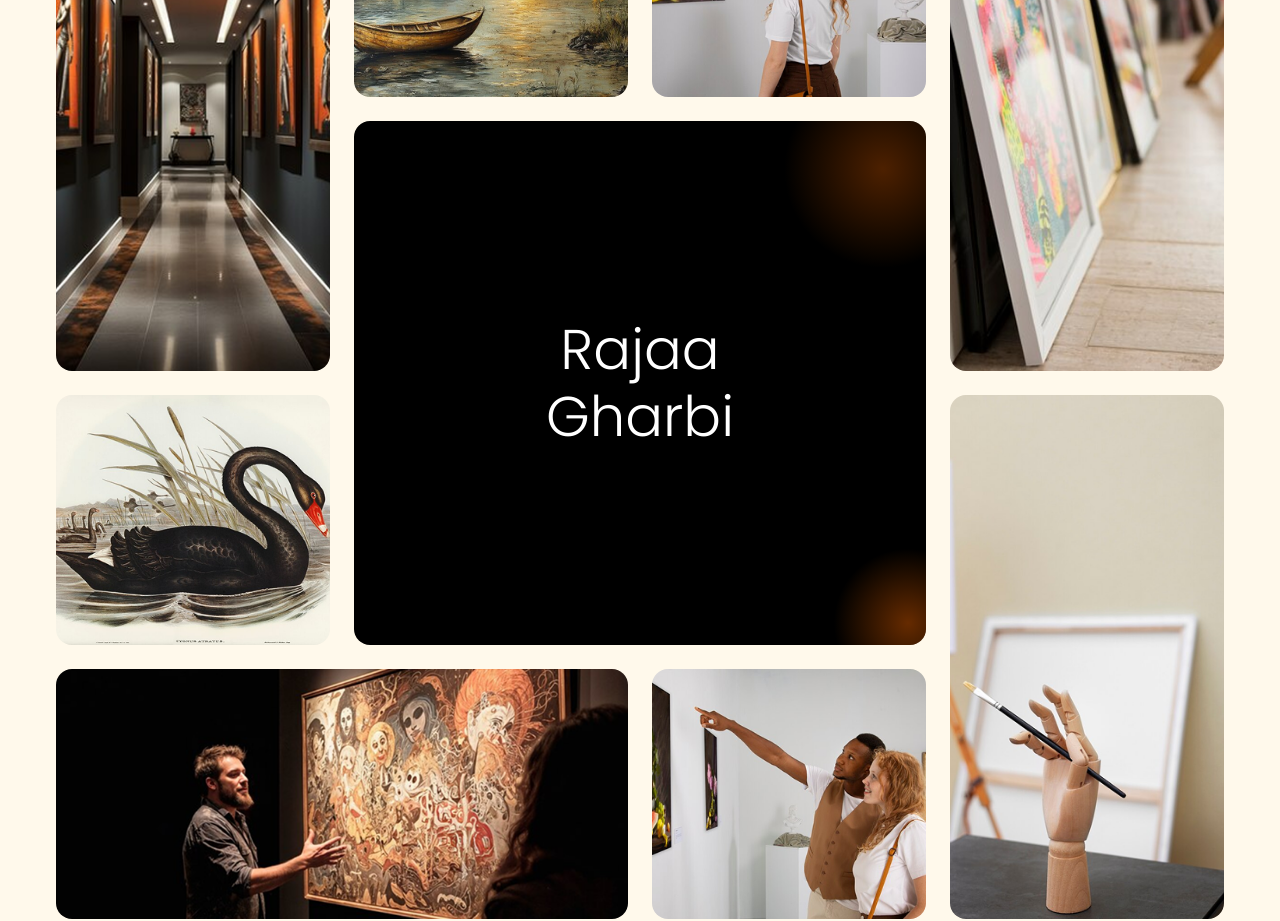
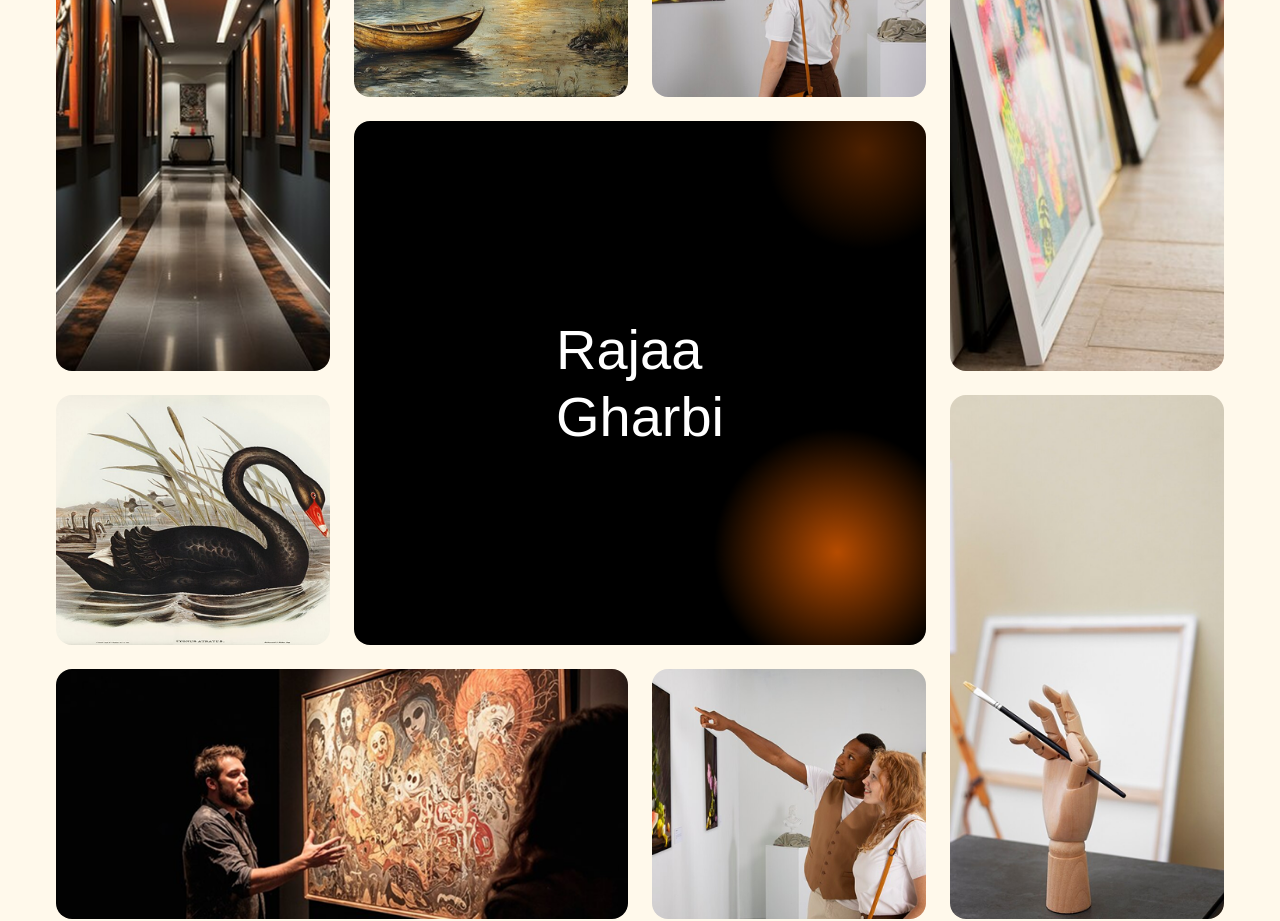
Before and after one commit to Shur0v/artist, a Next.js app: page /home in a window 1280 px wide. Shown: the part 6280-7201 px from the top of the page. Built offline with nearby package versions, Linux system fonts and the light colour scheme; a web font is replaced by a local one.

Commit message:
Gallery section complete

```diff
--- a/src/app/(site)/_components/art/art.css
+++ b/src/app/(site)/_components/art/art.css
@@ -66,6 +66,24 @@
   overflow: hidden;
 }
 
+@keyframes rotateSmallGradient {
+  0% {
+    transform: translate(0, 0) rotate(0deg);
+  }
+  100% {
+    transform: translate(-20%, -20%) rotate(360deg);
+  }
+}
+
+@keyframes rotateLargeGradient {
+  0% {
+    transform: translate(0, 0) rotate(0deg);
+  }
+  100% {
+    transform: translate(-30%, -30%) rotate(360deg);
+  }
+}
+
 .gallery .item-6::before {
   content: '';
   position: absolute;
@@ -75,6 +93,7 @@
   height: 200px;
   background: radial-gradient(circle, rgba(255,107,0,0.3) 0%, rgba(255,107,0,0) 70%);
   border-radius: 50%;
+  animation: rotateSmallGradient 15s linear infinite;
 }
 
 .gallery .item-6::after {
@@ -82,10 +101,11 @@
   position: absolute;
   bottom: -10%;
   right: -10%;
-  width: 150px;
-  height: 150px;
-  background: radial-gradient(circle, rgba(255,107,0,0.4) 0%, rgba(255,107,0,0) 70%);
+  width: 250px;
+  height: 250px;
+  background: radial-gradient(circle, rgba(255, 106, 0, 0.712) 0%, rgba(255,107,0,0) 70%);
   border-radius: 50%;
+  animation: rotateLargeGradient 25s linear infinite;
 }
 
 .gallery .item-6 .text-container {
@@ -98,7 +118,8 @@
   font-size: 3.5rem;
   font-weight: 300;
   line-height: 1.2;
-  font-family: 'Poppins', sans-serif;
+  text-align: left;
+  font-weight: 400;
 }
 
 .gallery .item-7 {
--- a/src/app/(site)/_components/art/page.tsx
+++ b/src/app/(site)/_components/art/page.tsx
@@ -89,9 +89,8 @@ export default function Artbottom() {
 
               {/* Artist feature - large center */}
               <div className="gallery-item item-6">
-                <div className="text-container">
-                  <h2>Rajaa</h2>
-                  <h2>Gharbi</h2>
+                <div className="text-container justify-start">
+                  <h2 className='font-playwrite'>Rajaa <br /> Gharbi </h2>
                 </div>
               </div>
 
```
